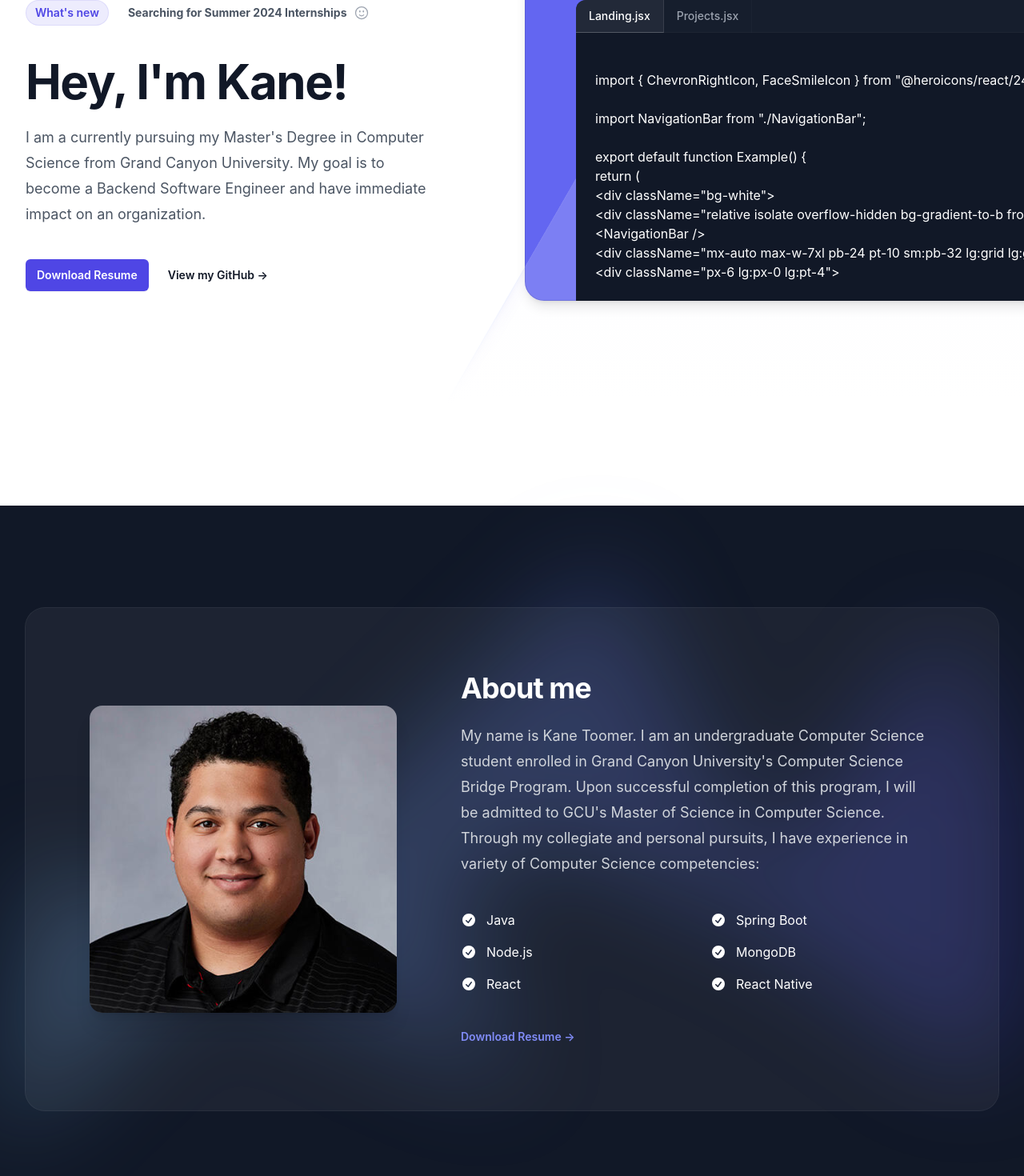
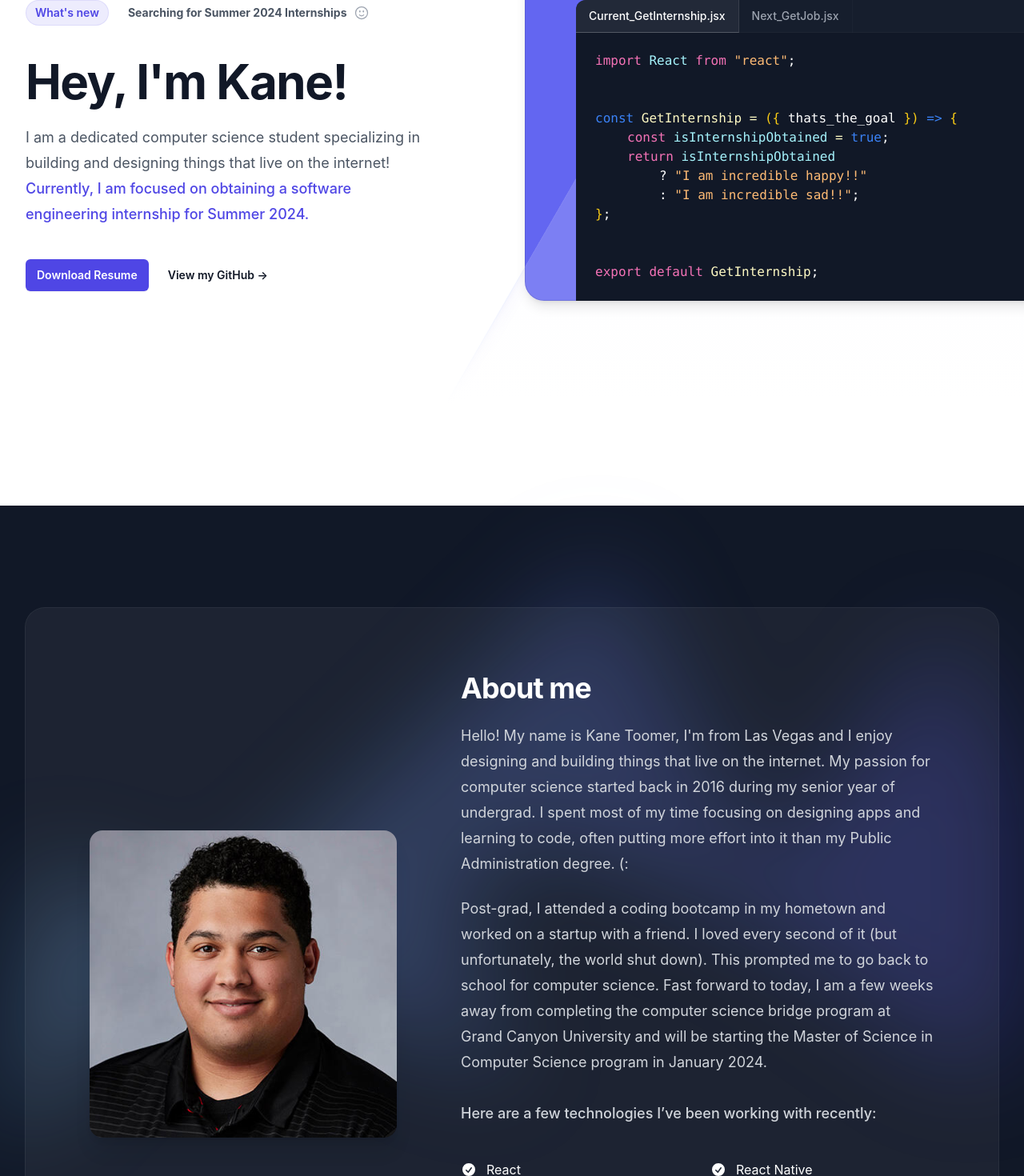
Before and after one commit to kane-toomer/new-portfolio, a React (Create React App) app: page / in a window 1280 px wide. Shown: the part 280-1750 px from the top of the page at 80% size. Built offline with nearby package versions, Linux system fonts and the light colour scheme.

Commit message:
a lot of updates made

```diff
--- a/package.json
+++ b/package.json
@@ -8,7 +8,6 @@
     "@testing-library/jest-dom": "^5.17.0",
     "@testing-library/react": "^13.4.0",
     "@testing-library/user-event": "^13.5.0",
-    "prismjs": "^1.29.0",
     "react": "^18.2.0",
     "react-dom": "^18.2.0",
     "react-scripts": "5.0.1",
--- a/src/components/About.jsx
+++ b/src/components/About.jsx
@@ -2,13 +2,13 @@ import { CheckCircleIcon } from "@heroicons/react/20/solid";
 
 import headshot from "../assets/images/headshot.svg";
 
-const comptency1 = [
+const comptency = [
+	"React",
+	"React Native",
 	"Java",
 	"Spring Boot",
-	"Node.js",
 	"MongoDB",
-	"React",
-	"React Native",
+	"Heroku",
 ];
 
 export default function About() {
@@ -27,17 +27,32 @@ export default function About() {
 								About me
 							</h1>
 							<p className="mt-6 text-lg leading-8 text-gray-300">
-								My name is Kane Toomer. I am an undergraduate Computer Science
-								student enrolled in Grand Canyon University's Computer Science
-								Bridge Program. Upon successful completion of this program, I
-								will be admitted to GCU's Master of Science in Computer Science.
-								Through my collegiate and personal pursuits, I have experience
-								in variety of Computer Science competencies:
+								Hello! My name is Kane Toomer, I'm from Las Vegas and I enjoy
+								designing and building things that live on the internet. My
+								passion for computer science started back in 2016 during my
+								senior year of undergrad. I spent most of my time focusing on
+								designing apps and learning to code, often putting more effort
+								into it than my Public Administration degree.
+								{" (: "}
+							</p>
+							<br />
+							<p className="text-lg leading-8 text-gray-300">
+								Post-grad, I attended a coding bootcamp in my hometown and
+								worked on a startup with a friend. I loved every second of it
+								(but unfortunately, the world shut down). This prompted me to go
+								back to school for computer science. Fast forward to today, I am
+								a few weeks away from completing the computer science bridge
+								program at Grand Canyon University and will be starting the
+								Master of Science in Computer Science program in January 2024.
+							</p>
+							<br />
+							<p className="mt-2 text-lg leading-8 text-gray-300 font-medium">
+								Here are a few technologies I’ve been working with recently:
 							</p>
 							<ul
 								role="list"
 								className="mt-10 grid grid-cols-1 gap-x-8 gap-y-3 text-base leading-7 text-white sm:grid-cols-2">
-								{comptency1.map((competencies) => (
+								{comptency.map((competencies) => (
 									<li key={competencies} className="flex gap-x-3">
 										<CheckCircleIcon
 											className="h-7 w-5 flex-none"
--- /dev/null
+++ b/src/components/CodeSnippet.jsx
@@ -0,0 +1,57 @@
+import React from "react";
+
+export default function CodeSnippet() {
+	return (
+		<div className="px-6 pt-6 text-white whitespace-pre-line break-words">
+			<pre>
+				<code>
+					<p>
+						<span className="text-pink-400">import</span>{" "}
+						<span className="text-cyan-200">React</span>{" "}
+						<span className="text-pink-400">from</span>{" "}
+						<span className="text-orange-300">"react"</span>
+						<span>;</span>
+					</p>
+					<br />
+					<br />
+					<p>
+						<span className="text-blue-500">const</span>{" "}
+						<span className="text-yellow-100">GetInternship</span>{" "}
+						<span className="text-yellow-100">=</span>{" "}
+						<span className="text-yellow-400">{"({"}</span>{" "}
+						<span>{"thats_the_goal"}</span>{" "}
+						<span className="text-yellow-400">{"})"}</span>{" "}
+						<span className="text-blue-500">{"=>"}</span>
+						<span className="text-yellow-400">{" { "}</span>
+						<br />
+						<span className="ml-10 text-pink-400">const</span>{" "}
+						<span className="text-cyan-200">{"isInternshipObtained"}</span>{" "}
+						<span className="text-yellow-100">=</span>{" "}
+						<span className="text-blue-500">true</span>
+						<span>;</span>
+						<br />
+						<span className="ml-10 text-pink-400">{"return"}</span>{" "}
+						<span className="text-cyan-200">isInternshipObtained</span> <br />
+						<span className="ml-20">{"?"}</span>{" "}
+						<span className="text-orange-300">"I am incredible happy!!"</span>
+						<br />
+						<span className="ml-20">:</span>{" "}
+						<span className="text-orange-300">"I am incredible sad!!"</span>
+						<span>;</span>
+						<br />
+						<span className="text-yellow-400">{"}"}</span>
+						<span>;</span>
+						<br />
+						<br />
+						<br />
+						<span className="text-pink-400">export default</span>{" "}
+						<span className="text-yellow-100">GetInternship</span>
+						<span>;</span>
+						<br />
+						<br />
+					</p>
+				</code>
+			</pre>
+		</div>
+	);
+}
--- a/src/components/Hero.jsx
+++ b/src/components/Hero.jsx
@@ -1,8 +1,8 @@
-import { ChevronRightIcon, FaceSmileIcon } from "@heroicons/react/24/outline";
+import { FaceSmileIcon } from "@heroicons/react/24/outline";
+import NavigationBar from "./NavigationBar";
+import CodeSnippet from "./CodeSnippet";
 
-import NavigationBar from "./NavigationBar";
-
-export default function Example() {
+export default function Hero() {
 	return (
 		<div className="bg-white pb-32">
 			<div className="relative isolate overflow-hidden bg-gradient-to-b from-indigo-100/20">
@@ -29,10 +29,12 @@ export default function Example() {
 									Hey, I'm Kane!
 								</h1>
 								<p className="mt-6 text-lg leading-8 text-gray-600">
-									I am a currently pursuing my Master's Degree in Computer
-									Science from Grand Canyon University. My goal is to become a
-									Backend Software Engineer and have immediate impact on an
-									organization.
+									I am a dedicated computer science student specializing in
+									building and designing things that live on the internet!{" "}
+									<span className="text-indigo-600 font-medium">
+										Currently, I am focused on obtaining a software engineering
+										internship for Summer 2024.
+									</span>
 								</p>
 								<div className="mt-10 flex items-center gap-x-6">
 									<a
@@ -66,29 +68,14 @@ export default function Example() {
 											<div className="flex bg-gray-800/40 ring-1 ring-white/5">
 												<div className="-mb-px flex text-sm font-medium leading-6 text-gray-400">
 													<div className="border-b border-r border-b-white/20 border-r-white/10 bg-white/5 px-4 py-2 text-white">
-														Landing.jsx
+														Current_GetInternship.jsx
 													</div>
 													<div className="border-r border-gray-600/10 px-4 py-2">
-														Projects.jsx
+														Next_GetJob.jsx
 													</div>
 												</div>
 											</div>
-											<div className="px-6 pt-6 text-white whitespace-pre-line break-words">
-												{`
-                                                    import { ChevronRightIcon, FaceSmileIcon } from "@heroicons/react/24/outline";
-
-                                                    import NavigationBar from "./NavigationBar";
-
-                                                    export default function Example() {
-                                                        return (
-                                                            <div className="bg-white">
-                                                                <div className="relative isolate overflow-hidden bg-gradient-to-b from-indigo-100/20">
-                                                                    <NavigationBar />
-                                                                    <div className="mx-auto max-w-7xl pb-24 pt-10 sm:pb-32 lg:grid lg:grid-cols-2 lg:gap-x-8 lg:px-8 lg:py-40">
-                                                                        <div className="px-6 lg:px-0 lg:pt-4">
-
-                                                `}
-											</div>
+											<CodeSnippet />
 										</div>
 									</div>
 									<div
--- a/src/components/NavigationBar.jsx
+++ b/src/components/NavigationBar.jsx
@@ -17,7 +17,7 @@ function classNames(...classes) {
 	return classes.filter(Boolean).join(" ");
 }
 
-export default function Example() {
+export default function NavigationBar() {
 	const [mobileMenuOpen, setMobileMenuOpen] = useState(false);
 
 	return (
--- a/src/components/Projects.jsx
+++ b/src/components/Projects.jsx
@@ -54,7 +54,7 @@ function classNames(...classes) {
 	return classes.filter(Boolean).join(" ");
 }
 
-export default function Project1() {
+export default function Project() {
 	return (
 		<>
 			<div className="bg-white py-24">
@@ -66,7 +66,7 @@ export default function Project1() {
 							<h1
 								id="features-heading"
 								className="font-bold tracking-tight text-gray-900 text-4xl">
-								My Projects
+								Featured Projects
 							</h1>
 							<p className="mt-4 text-gray-500">
 								Welcome to my portfolio's "Projects" section! Here, I showcase a
```
Also changed, not shown: 1 other file (tests, documents, lock files or other folders).
